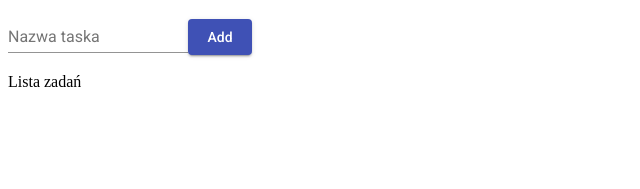
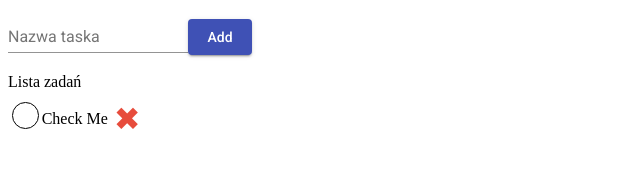
Before and after one commit to heytechv/frontend-lbd, an Angular app: page / in a window 1280 px wide. Shown: the top 189 px of the page, without its empty margins (0-640 px from the left). Built offline with nearby package versions, Linux system fonts and the light colour scheme.

Commit message:
basic todo element view

```diff
--- a/src/app/app.component.html
+++ b/src/app/app.component.html
@@ -14,3 +14,7 @@
     </mat-list-item>
   </mat-list>
 </section>
+
+<section>
+  <app-todo-item-component></app-todo-item-component>
+</section>
--- a/src/app/app.component.ts
+++ b/src/app/app.component.ts
@@ -31,7 +31,7 @@ export class AppComponent {
     if (!val) return
 
     // add to list
-    this.todosService.addTodo(val);
+    this.todosService.addTodo({name: val, done: true});
     console.log(this.todosService.getTodoList());
     // clear
     this.todoInput.nativeElement.value = "";
--- /dev/null
+++ b/src/app/todo-item-component/todo-item-component.component.css
@@ -0,0 +1,84 @@
+/* https://dev.to/proticm/styling-html-checkboxes-is-super-easy-302o */
+
+.checkbox {
+    display: inline-flex;
+    cursor: pointer;
+    position: relative;
+}
+
+.checkbox:checked {
+    background-color: greenyellow;
+}
+
+/* OnHover (icon + color) */
+.checkbox > input[type='checkbox']:hover {
+    background-color: #AED6F1;
+}
+
+.checkbox > input[type='checkbox']:hover + span::before {
+    content: '\2713';
+    display: block;
+    text-align: center;
+    color: white;
+    font-size: 1em;;
+    position: absolute;
+    left: 0.75em;
+    top: 0.2rem;
+}
+
+/* Text */
+.checkbox > span {
+    margin: auto;
+}
+
+/* Checkbox view */
+.checkbox > input[type='checkbox'] {
+    height: 2em;
+    width: 2em;
+    border: 1px solid #000;
+    border-radius: 50%;
+
+    transition-duration: 0.3s;
+    background-color: white;
+    cursor: pointer;
+
+    -webkit-appearance: none;
+    -moz-appearance: none;
+    -o-appearance: none;
+    appearance: none;
+    outline: none;
+}
+
+.checkbox > input[type='checkbox']:checked + span::before {
+    content: '\2713';
+    display: block;
+    text-align: center;
+    color: white;
+    font-size: 1em;;
+    position: absolute;
+    left: 0.75em;
+    top: 0.2rem;
+}
+
+.checkbox > input[type='checkbox']:checked {
+    background-color: yellowgreen;
+}
+
+/* .checkbox > input:active {
+    background-color: red;
+} */
+
+
+/* Delete Button */
+.delete-btn {
+    background: none;
+    outline: none;
+    border: none;
+    color: #E74C3C;
+    font-size: 2em;
+    margin: auto;
+}
+
+.delete-btn:active {
+    color: black;
+}
--- /dev/null
+++ b/src/app/todo-item-component/todo-item-component.component.html
@@ -0,0 +1,12 @@
+<!-- <div>
+    <input type="checkbox" class="checkbox-round"/>
+    <span>siema</span>
+</div> -->
+
+<!-- https://dev.to/proticm/styling-html-checkboxes-is-super-easy-302o -->
+
+<label class="checkbox">
+    <input type="checkbox" />
+    <span>Check Me</span>
+    <input type="button" class="delete-btn" value="✖" />
+</label>
--- /dev/null
+++ b/src/app/todo-item-component/todo-item-component.component.ts
@@ -0,0 +1,15 @@
+import { Component, OnInit } from '@angular/core';
+
+@Component({
+  selector: 'app-todo-item-component',
+  templateUrl: './todo-item-component.component.html',
+  styleUrls: ['./todo-item-component.component.css']
+})
+export class TodoItemComponentComponent implements OnInit {
+
+  constructor() { }
+
+  ngOnInit(): void {
+  }
+
+}
--- a/src/app/todos.service.ts
+++ b/src/app/todos.service.ts
@@ -1,16 +1,19 @@
 import { Injectable } from '@angular/core';
+import { Todo } from './todo';
 
 @Injectable({
   providedIn: 'root'
 })
 export class TodosService {
 
-  todoList: string[] = [];
+  // todoList: string[] = [];  // first version (list on string)
+
+  todoList : Array<Todo> = [];
+
 
   constructor() { }
 
-
-  addTodo(todo: string) {
+  addTodo(todo: Todo) {
     this.todoList.push(todo);
   }
 
@@ -18,5 +21,4 @@ export class TodosService {
     return this.todoList;
   }
 
-
 }
```
Also changed, not shown: src/app/app.module.ts (+7 -2 lines), 1 other file (tests, documents, lock files or other folders).
